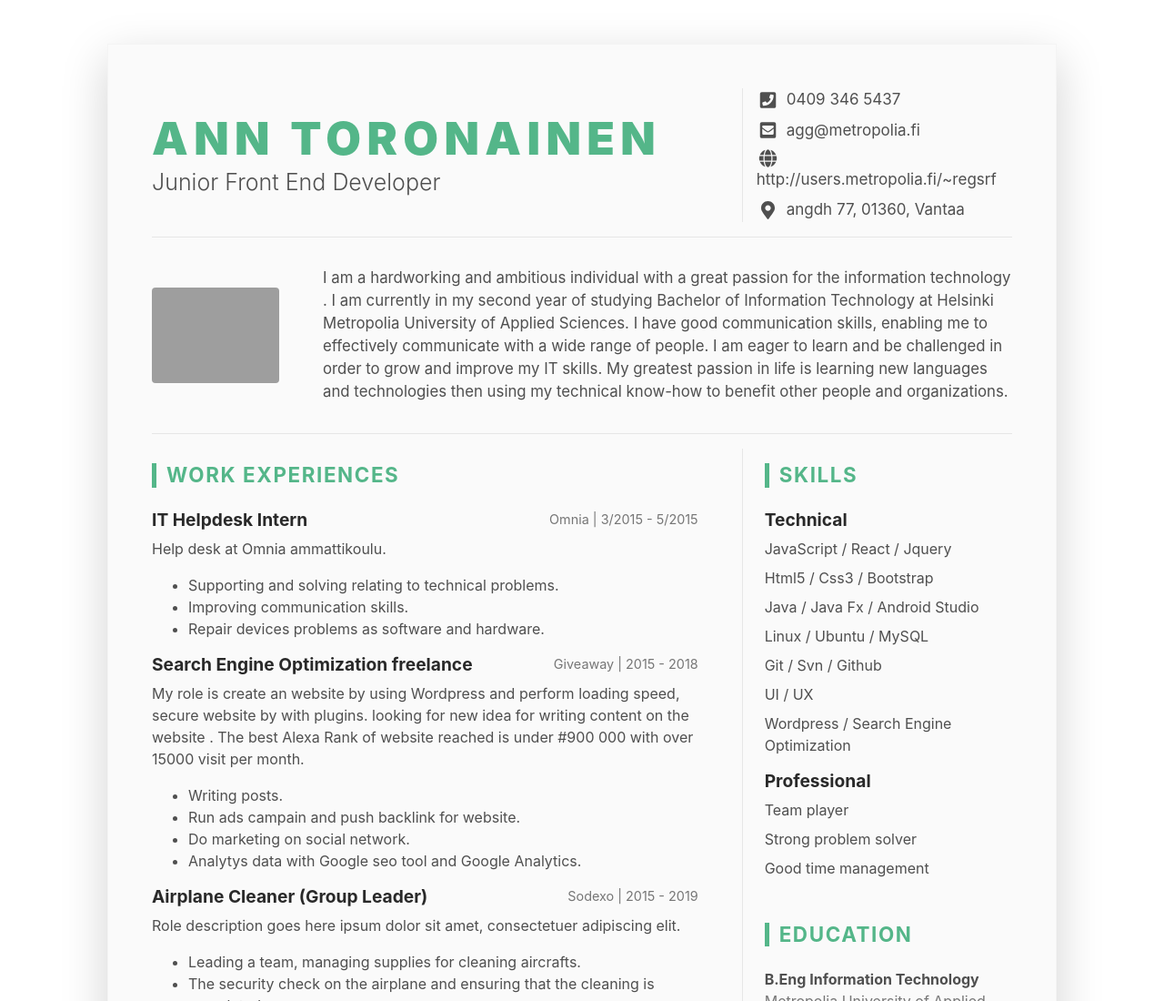
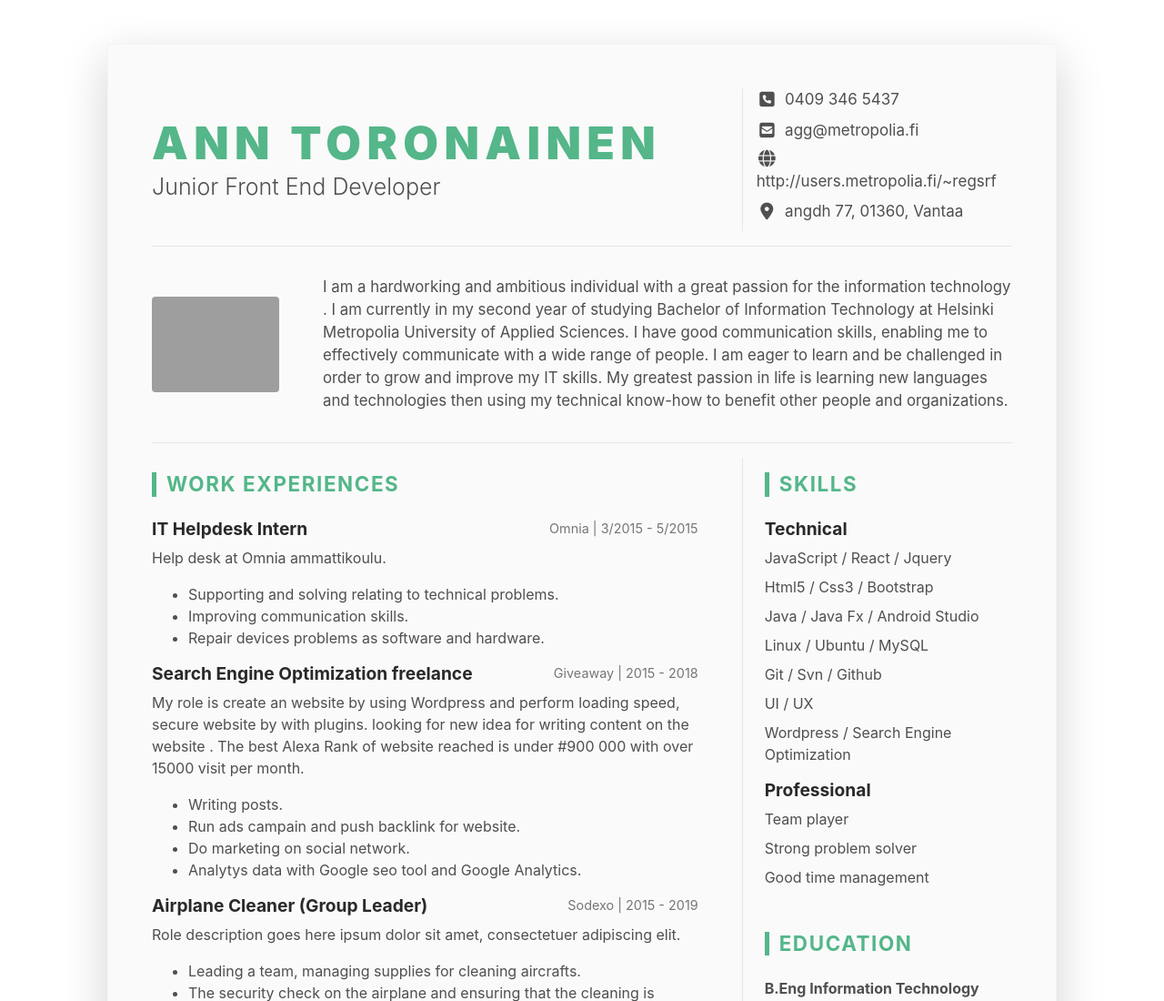
Before and after one commit to anhmmo/cv-online-template, a plain HTML site: page index.html in a window 1280 px wide. Shown: the top 1100 px of the page at 91% size. Drawn offline with Linux system fonts and the light colour scheme; grey boxes are pictures that could not be loaded.

Commit message:
style fontawesome icon and delete svg link

```diff
--- a/index.html
+++ b/index.html
@@ -9,7 +9,7 @@
 	<title>Ansioluettelo</title>
 
 	<script src="https://kit.fontawesome.com/efd33a6a78.js" crossorigin="anonymous"></script>
-	<link rel="stylesheet" href="style/second.css">
+
 	<link rel="stylesheet" href="style/style.css">
 	<link id="theme-style" rel="stylesheet" href="style/theme-1.css">
 
@@ -29,10 +29,10 @@
 					</div>
 					<div class="resume-contact col-12 col-md-6 col-lg-4 col-xl-3">
 					<ul class="list-unstyled mb-0">
-						<li class="mb-2"><svg class="svg-inline--fa fa-phone-square fa-w-14 fa-fw fa-lg mr-2" aria-hidden="true" focusable="false" data-prefix="fas" data-icon="phone-square" role="img" xmlns="http://www.w3.org/2000/svg" viewBox="0 0 448 512" data-fa-i2svg=""><path fill="currentColor" d="M400 32H48C21.49 32 0 53.49 0 80v352c0 26.51 21.49 48 48 48h352c26.51 0 48-21.49 48-48V80c0-26.51-21.49-48-48-48zM94 416c-7.033 0-13.057-4.873-14.616-11.627l-14.998-65a15 15 0 0 1 8.707-17.16l69.998-29.999a15 15 0 0 1 17.518 4.289l30.997 37.885c48.944-22.963 88.297-62.858 110.781-110.78l-37.886-30.997a15.001 15.001 0 0 1-4.289-17.518l30-69.998a15 15 0 0 1 17.16-8.707l65 14.998A14.997 14.997 0 0 1 384 126c0 160.292-129.945 290-290 290z"></path></svg><!-- <i class="fas fa-phone-square fa-fw fa-lg mr-2 "></i> --><a class="resume-link" href="tel:#">0409 346 5437</a></li>
-						<li class="mb-2"><svg class="svg-inline--fa fa-envelope-square fa-w-14 fa-fw fa-lg mr-2" aria-hidden="true" focusable="false" data-prefix="fas" data-icon="envelope-square" role="img" xmlns="http://www.w3.org/2000/svg" viewBox="0 0 448 512" data-fa-i2svg=""><path fill="currentColor" d="M400 32H48C21.49 32 0 53.49 0 80v352c0 26.51 21.49 48 48 48h352c26.51 0 48-21.49 48-48V80c0-26.51-21.49-48-48-48zM178.117 262.104C87.429 196.287 88.353 196.121 64 177.167V152c0-13.255 10.745-24 24-24h272c13.255 0 24 10.745 24 24v25.167c-24.371 18.969-23.434 19.124-114.117 84.938-10.5 7.655-31.392 26.12-45.883 25.894-14.503.218-35.367-18.227-45.883-25.895zM384 217.775V360c0 13.255-10.745 24-24 24H88c-13.255 0-24-10.745-24-24V217.775c13.958 10.794 33.329 25.236 95.303 70.214 14.162 10.341 37.975 32.145 64.694 32.01 26.887.134 51.037-22.041 64.72-32.025 61.958-44.965 81.325-59.406 95.283-70.199z"></path></svg><!-- <i class="fas fa-envelope-square fa-fw fa-lg mr-2"></i> --><a class="resume-link" href="mailto:#">agg@metropolia.fi</a></li>
-						<li class="mb-2"><svg class="svg-inline--fa fa-globe fa-w-16 fa-fw fa-lg mr-2" aria-hidden="true" focusable="false" data-prefix="fas" data-icon="globe" role="img" xmlns="http://www.w3.org/2000/svg" viewBox="0 0 496 512" data-fa-i2svg=""><path fill="currentColor" d="M336.5 160C322 70.7 287.8 8 248 8s-74 62.7-88.5 152h177zM152 256c0 22.2 1.2 43.5 3.3 64h185.3c2.1-20.5 3.3-41.8 3.3-64s-1.2-43.5-3.3-64H155.3c-2.1 20.5-3.3 41.8-3.3 64zm324.7-96c-28.6-67.9-86.5-120.4-158-141.6 24.4 33.8 41.2 84.7 50 141.6h108zM177.2 18.4C105.8 39.6 47.8 92.1 19.3 160h108c8.7-56.9 25.5-107.8 49.9-141.6zM487.4 192H372.7c2.1 21 3.3 42.5 3.3 64s-1.2 43-3.3 64h114.6c5.5-20.5 8.6-41.8 8.6-64s-3.1-43.5-8.5-64zM120 256c0-21.5 1.2-43 3.3-64H8.6C3.2 212.5 0 233.8 0 256s3.2 43.5 8.6 64h114.6c-2-21-3.2-42.5-3.2-64zm39.5 96c14.5 89.3 48.7 152 88.5 152s74-62.7 88.5-152h-177zm159.3 141.6c71.4-21.2 129.4-73.7 158-141.6h-108c-8.8 56.9-25.6 107.8-50 141.6zM19.3 352c28.6 67.9 86.5 120.4 158 141.6-24.4-33.8-41.2-84.7-50-141.6h-108z"></path></svg><!-- <i class="fas fa-globe fa-fw fa-lg mr-2"></i> --><a class="resume-link" href="http://users.metropolia.fi/">http://users.metropolia.fi/~regsrf</a></li>
-						<li class="mb-0"><svg class="svg-inline--fa fa-map-marker-alt fa-w-12 fa-fw fa-lg mr-2" aria-hidden="true" focusable="false" data-prefix="fas" data-icon="map-marker-alt" role="img" xmlns="http://www.w3.org/2000/svg" viewBox="0 0 384 512" data-fa-i2svg=""><path fill="currentColor" d="M172.268 501.67C26.97 291.031 0 269.413 0 192 0 85.961 85.961 0 192 0s192 85.961 192 192c0 77.413-26.97 99.031-172.268 309.67-9.535 13.774-29.93 13.773-39.464 0zM192 272c44.183 0 80-35.817 80-80s-35.817-80-80-80-80 35.817-80 80 35.817 80 80 80z"></path></svg><a class="resume-link" href="https://www.google.com/maps/place/Kyt%C3%B6tie+37,+01360+Vantaa/@60.3246063,25.0623238,17z/data=!3m1!4b1!4m5!3m4!1s0x469207123eb53ae5:0x77afd61a1cb79b40!8m2!3d60.3246063!4d25.0645125">angdh 77, 01360,  Vantaa</a></li>
+						<li class="mb-2 iconList"><i class="fas fa-phone-square fa-fw fa-lg mr-2 "></i><a class="resume-link" href="tel:#">0409 346 5437</a></li>
+						<li class="mb-2 iconList"><i class="fas fa-envelope-square fa-fw fa-lg mr-2"></i><a class="resume-link" href="mailto:#">agg@metropolia.fi</a></li>
+						<li class="mb-2 iconList"><i class="fas fa-globe fa-fw fa-lg mr-2"></i><a class="resume-link" href="http://users.metropolia.fi/">http://users.metropolia.fi/~regsrf</a></li>
+						<li class="mb-2 iconList"><i class="fas fa-map-marker-alt fa-fw fa-lg mr-2"></i><a class="resume-link" href="https://www.google.com/maps/place/Kyt%C3%B6tie+37,+01360+Vantaa/@60.3246063,25.0623238,17z/data=!3m1!4b1!4m5!3m4!1s0x469207123eb53ae5:0x77afd61a1cb79b40!8m2!3d60.3246063!4d25.0645125">angdh 77, 01360,  Vantaa</a></li>
 
 					</ul>
 				</div>
--- a/style/style.css
+++ b/style/style.css
@@ -96,3 +96,7 @@
    left: 50%;
    transform: translateX(-50%);
 }
+
+.iconList {
+   font-size: 15px;
+}
```
